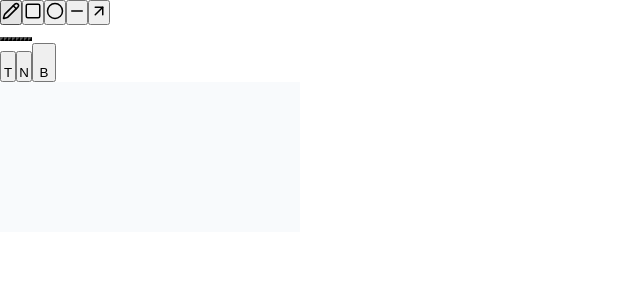
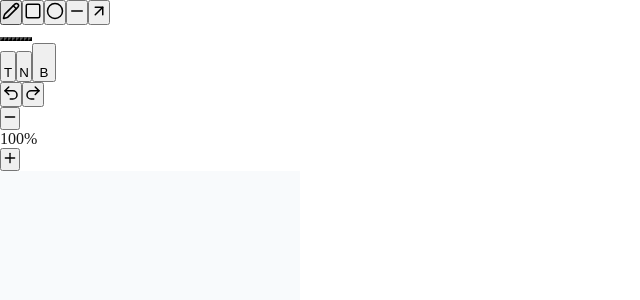
Before and after one commit to ss1ngh/slate, a Next.js app in the folder apps/slate/: page / in a window 1280 px wide. Shown: the top 300 px of the page, without its empty margins (0-640 px from the left). Built offline with nearby package versions, Linux system fonts and the light colour scheme.

Commit message:
integrate new zoom controls, history buttons etc

```diff
--- a/apps/slate/app/src/components/Canvas.tsx
+++ b/apps/slate/app/src/components/Canvas.tsx
@@ -5,18 +5,25 @@ import { SlateEngine } from '../canvas-engine/engine';
 import { ShapeType, ToolType } from '../config/types';
 import Toolbar from './ui/Toolbar';
 import Properties from './ui/Properties';
+import { Undo2, Redo2, Plus, Minus as MinusIcon, Search } from 'lucide-react';
 
 export default function Canvas() {
   const canvasRef = useRef<HTMLCanvasElement>(null);
-  const engineRef = useRef<SlateEngine | null>(null);
+  const engineRef = useRef<any>(null);
 
-  const [activeTool, setActiveTool] = useState<ToolType>('pencil');
-  const [strokeColor, setStrokeColor] = useState('#000000');
+  const [activeTool, setActiveTool] = useState<ShapeType>('pencil');
+  const [strokeColor, setStrokeColor] = useState('#adb5bd');
   const [strokeWidth, setStrokeWidth] = useState(2);
+  const [selectedId, setSelectedId] = useState<string | null>(null);
+  const [zoom, setZoom] = useState(100);
 
   useEffect(() => {
     if (canvasRef.current && !engineRef.current) {
       engineRef.current = new SlateEngine(canvasRef.current);
+
+      // Sync engine state to React
+      engineRef.current.onZoomChange = (z: number) => setZoom(z);
+      engineRef.current.onSelectionChange = (s: any) => setSelectedId(s?.id || null);
     }
 
     const handleResize = () => {
@@ -33,14 +40,24 @@ export default function Canvas() {
     };
   }, []);
 
-  //onchange of active tool/color/width - update engine
+  // onchange of active tool - update engine and clear selection if needed
   useEffect(() => {
     if (engineRef.current) {
       engineRef.current.setTool(activeTool);
+      // Clear selection if not in select tool
+      if (activeTool !== 'select') {
+        setSelectedId(null);
+      }
+    }
+  }, [activeTool]);
+
+  // onchange of strokeColor/strokeWidth - update engine
+  useEffect(() => {
+    if (engineRef.current) {
       engineRef.current.setColor(strokeColor);
       engineRef.current.setWidth(strokeWidth);
     }
-  }, [activeTool, strokeColor, strokeWidth]);
+  }, [strokeColor, strokeWidth]);
 
   //undo redo actions+shortcut keys
   useEffect(() => {
@@ -107,11 +124,48 @@ export default function Canvas() {
         onColorChange={setStrokeColor}
         strokeWidth={strokeWidth}
         onWidthChange={setStrokeWidth}
+        isSelected={!!selectedId}
       />
+
+      {/* Bottom Left: History Controls */}
+      <div className="fixed bottom-6 left-6 z-50 flex items-center gap-1 p-1 bg-slate-100 border border-slate-200 rounded-xl shadow-lg">
+        <button
+          onClick={() => engineRef.current?.undo()}
+          className="p-2 text-slate-600 hover:bg-white hover:text-indigo-600 rounded-lg transition-all"
+          title="Undo (Ctrl+Z)"
+        >
+          <Undo2 size={18} />
+        </button>
+        <button
+          onClick={() => engineRef.current?.redo()}
+          className="p-2 text-slate-600 hover:bg-white hover:text-indigo-600 rounded-lg transition-all"
+          title="Redo (Ctrl+Y)"
+        >
+          <Redo2 size={18} />
+        </button>
+      </div>
+
+      {/* Bottom Center: Navigation Controls */}
+      <div className="fixed bottom-6 left-1/2 -translate-x-1/2 z-50 flex items-center gap-4 px-4 py-2 bg-slate-100 border border-slate-200 rounded-xl shadow-lg text-slate-500 font-medium text-sm">
+        <button className="p-1 hover:text-indigo-600 transition-colors"><MinusIcon size={16} /></button>
+        <div className="flex items-center gap-1 min-w-[60px] justify-center">
+          {zoom}%
+        </div>
+        <button className="p-1 hover:text-indigo-600 transition-colors"><Plus size={16} /></button>
+      </div>
 
       <canvas
         ref={canvasRef}
-        className="fixed inset-0 w-full bg-slate-50 touch-none"
+        onMouseDown={(e) => {
+          engineRef.current?.handleMouseDown(e);
+          // Sync selection state if in select tool
+          if (activeTool === 'select') {
+            setSelectedId(engineRef.current?.selectedShape?.id || null);
+          } else {
+            setSelectedId(null);
+          }
+        }}
+        className="w-full h-full touch-none block"
         onContextMenu={(e) => e.preventDefault()}
       />
 
```
